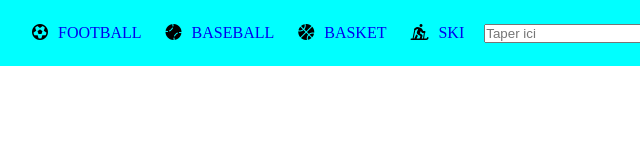
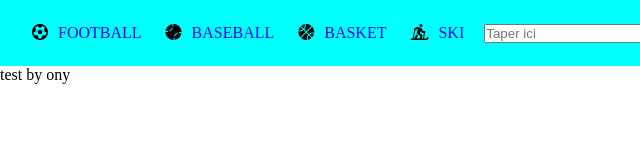
Before and after one commit to Andry25say/Differents-sports, a plain HTML site: page index.html in a window 1280 px wide. Shown: the full height of the page, 0-640 px from the left. Drawn offline with Linux system fonts and the light colour scheme.

Commit message:
make a change

```diff
--- a/index.html
+++ b/index.html
@@ -36,5 +36,9 @@
         </form>
       </div>
     </header>
+
+    <main>
+      <p>test by ony</p>
+    </main>
   </body>
 </html>
```
